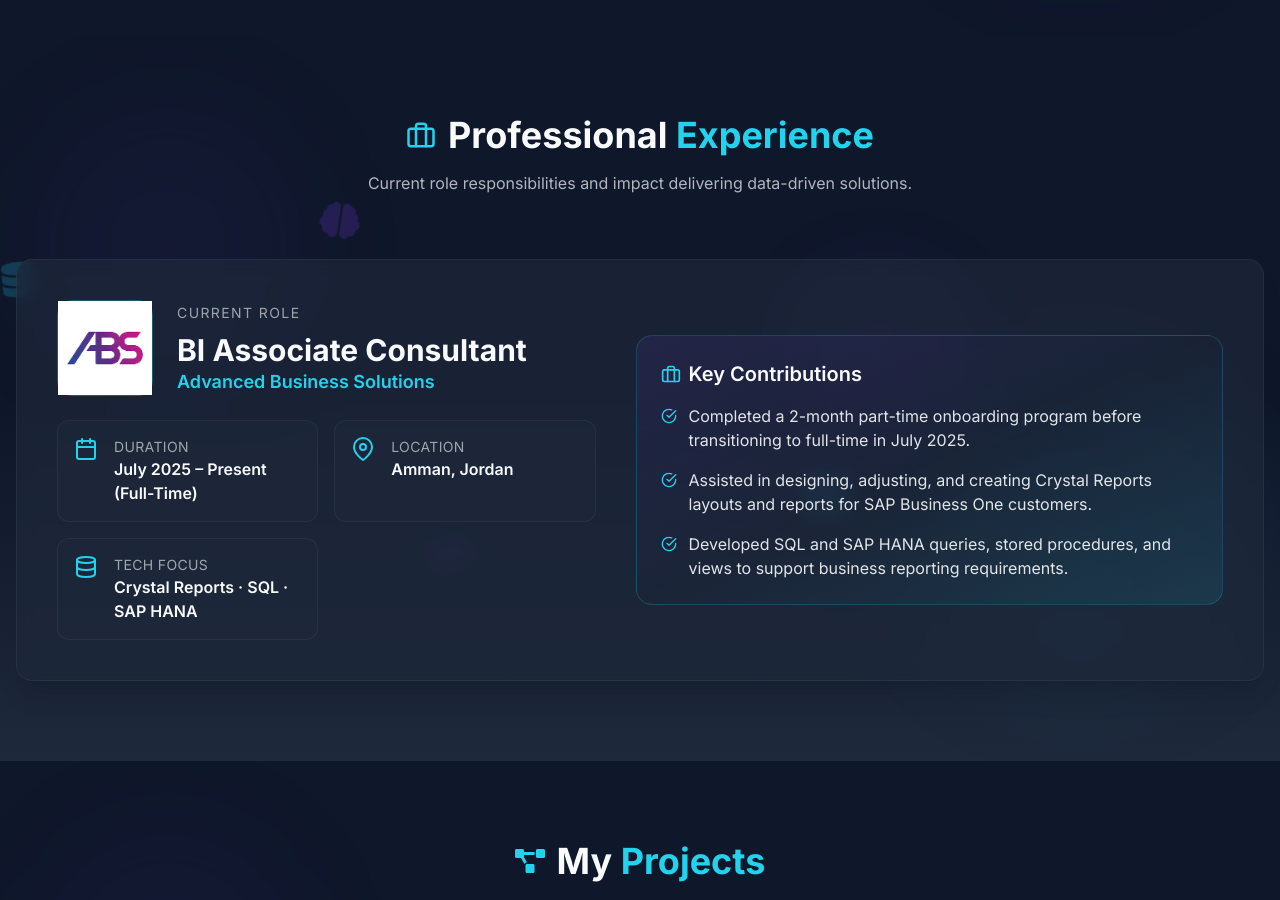
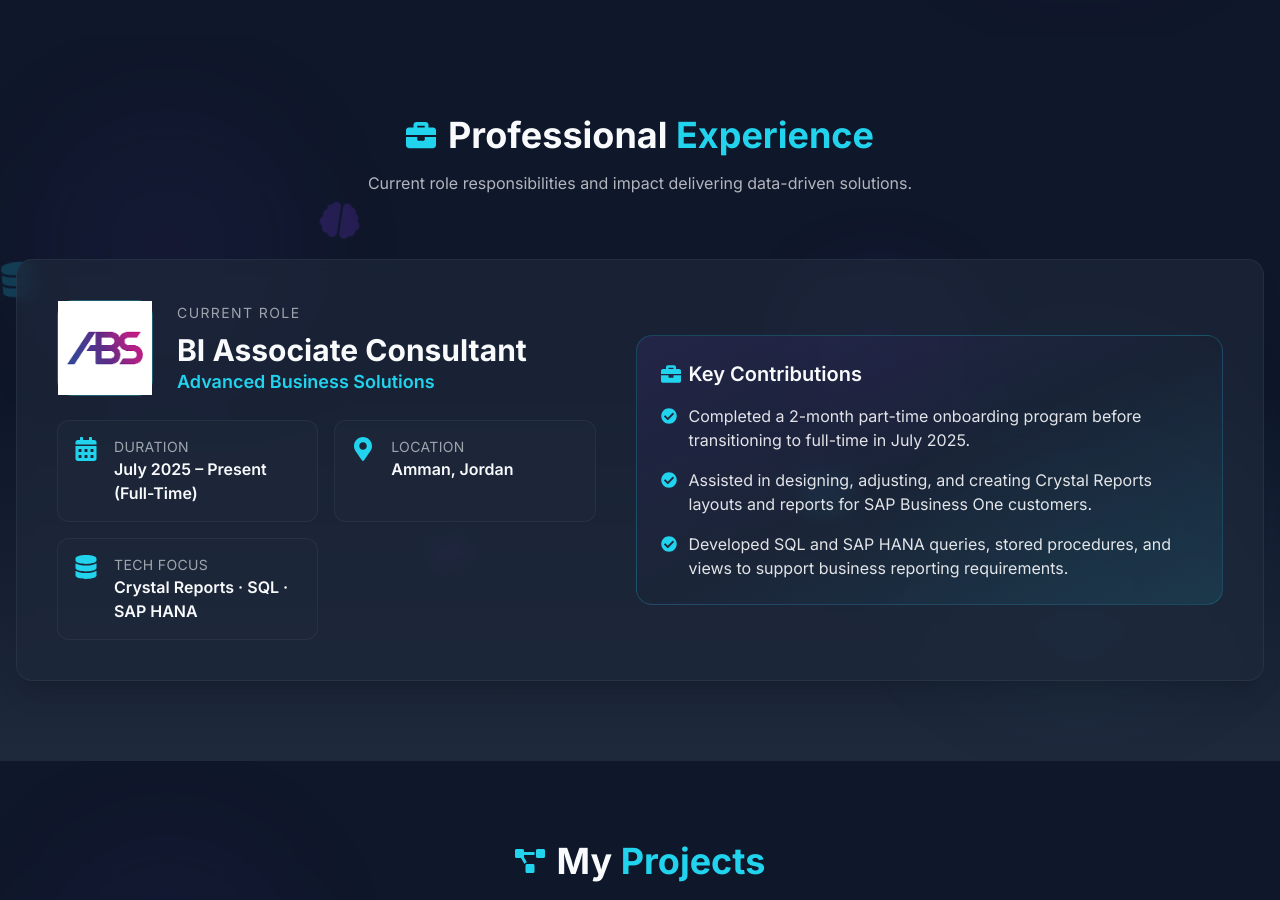
Before and after one commit to SanaD-03-alali/portfolio, a Next.js app: page / in a window 1280 px wide. Shown: the part 1040-1940 px from the top of the page. Built offline with nearby package versions, Linux system fonts and the light colour scheme.

Commit message:
Fix experience icon imports

```diff
--- a/src/components/Experience/Experience.tsx
+++ b/src/components/Experience/Experience.tsx
@@ -4,12 +4,12 @@ import React from 'react';
 import Image from 'next/image';
 import { motion } from 'framer-motion';
 import {
-  FiBriefcase,
-  FiCalendar,
-  FiMapPin,
-  FiDatabase,
-  FiCheckCircle
-} from 'react-icons/fi';
+  FaBriefcase,
+  FaCalendarAlt,
+  FaMapMarkerAlt,
+  FaDatabase,
+  FaCheckCircle
+} from 'react-icons/fa';
 import SectionTitle from '../SectionTitle/SectionTitle';
 import BackgroundShapes from '../BackgroundShapes/BackgroundShapes';
 
@@ -19,19 +19,19 @@ const Experience: React.FC = () => {
       id: 1,
       label: 'Duration',
       value: 'July 2025 – Present (Full-Time)',
-      icon: <FiCalendar className="text-accent" />
+      icon: <FaCalendarAlt className="text-accent" />
     },
     {
       id: 2,
       label: 'Location',
       value: 'Amman, Jordan',
-      icon: <FiMapPin className="text-accent" />
+      icon: <FaMapMarkerAlt className="text-accent" />
     },
     {
       id: 3,
       label: 'Tech Focus',
       value: 'Crystal Reports · SQL · SAP HANA',
-      icon: <FiDatabase className="text-accent" />
+      icon: <FaDatabase className="text-accent" />
     }
   ];
 
@@ -51,7 +51,7 @@ const Experience: React.FC = () => {
         <SectionTitle
           title="Professional Experience"
           subtitle="Current role responsibilities and impact delivering data-driven solutions."
-          icon={<FiBriefcase />}
+          icon={<FaBriefcase />}
           accent="Experience"
         />
 
@@ -122,13 +122,13 @@ const Experience: React.FC = () => {
               className="bg-gradient-to-br from-secondary/10 via-transparent to-accent/10 rounded-2xl p-6 border border-accent/20"
             >
               <h4 className="text-xl font-semibold text-text mb-4 flex items-center gap-2">
-                <FiBriefcase className="text-accent" />
+                <FaBriefcase className="text-accent" />
                 Key Contributions
               </h4>
               <ul className="space-y-4">
                 {contributions.map((item) => (
                   <li key={item} className="flex gap-3 text-text/90">
-                    <FiCheckCircle className="text-accent mt-1 flex-shrink-0" />
+                    <FaCheckCircle className="text-accent mt-1 flex-shrink-0" />
                     <span>{item}</span>
                   </li>
                 ))}
```
